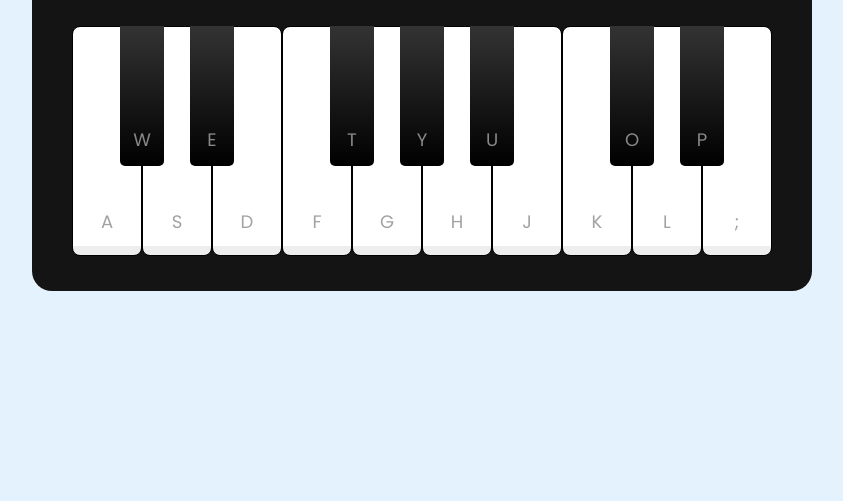
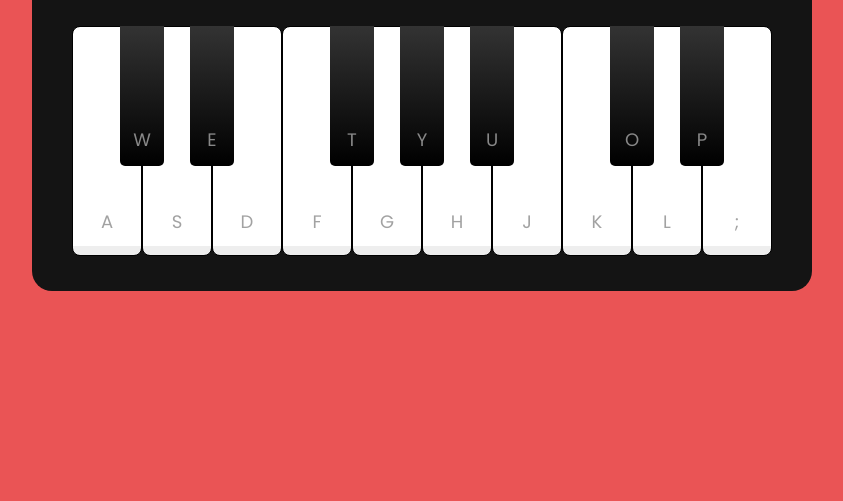
Before and after one commit to Shekhar2609/Digital-Piano, a plain HTML site: page index.html in a window 1280 px wide. Shown: the part 299-800 px from the top of the page, without its empty margins (218-1061 px from the left). Drawn offline with Linux system fonts and the light colour scheme.

Commit message:
Update style.css

```diff
--- a/style.css
+++ b/style.css
@@ -11,7 +11,7 @@ body {
   align-items: center;
   justify-content: center;
   min-height: 100vh;
-  background: #E3F2FD;
+  background: #EA5455;
 }
 .wrapper {
   padding: 35px 40px;
```
